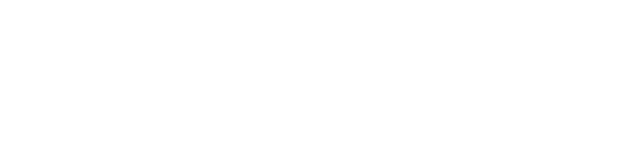
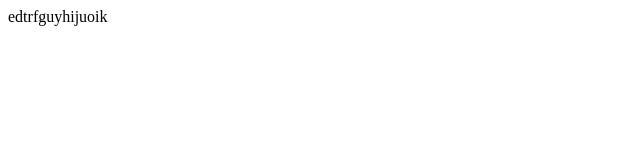
Before and after one commit to nagita280/nagita, a plain HTML site: page hello.html in a window 1280 px wide. Shown: the whole page, without its empty margins (0-640 px from the left). Drawn offline with Linux system fonts and the light colour scheme.

Commit message:
hello.html

```diff
--- a/hello.html
+++ b/hello.html
@@ -1,3 +1,4 @@
 <html>
 <title> Hello </title>
+edtrfguyhijuoik
 </html>
```
